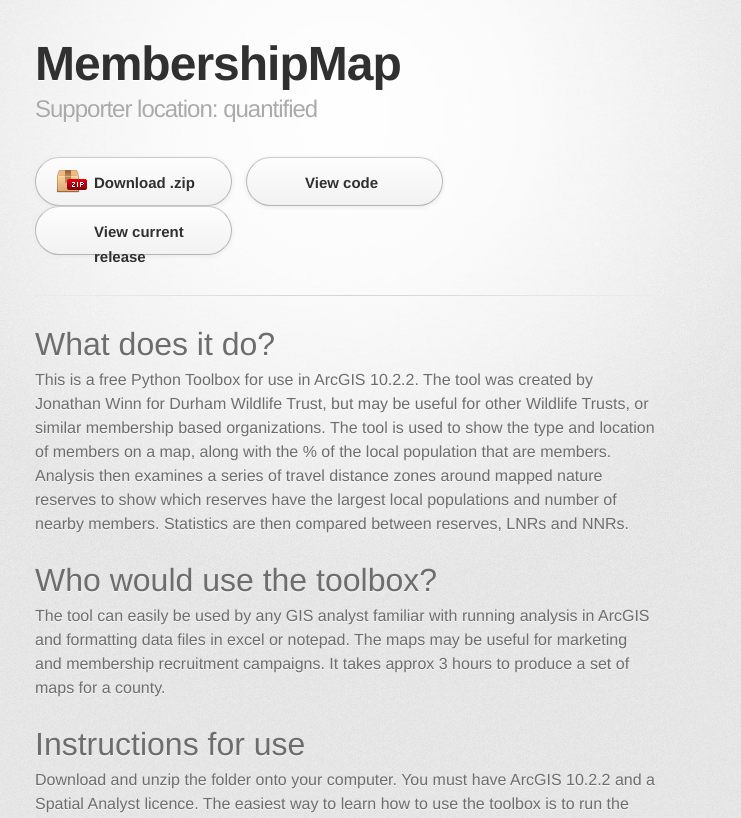
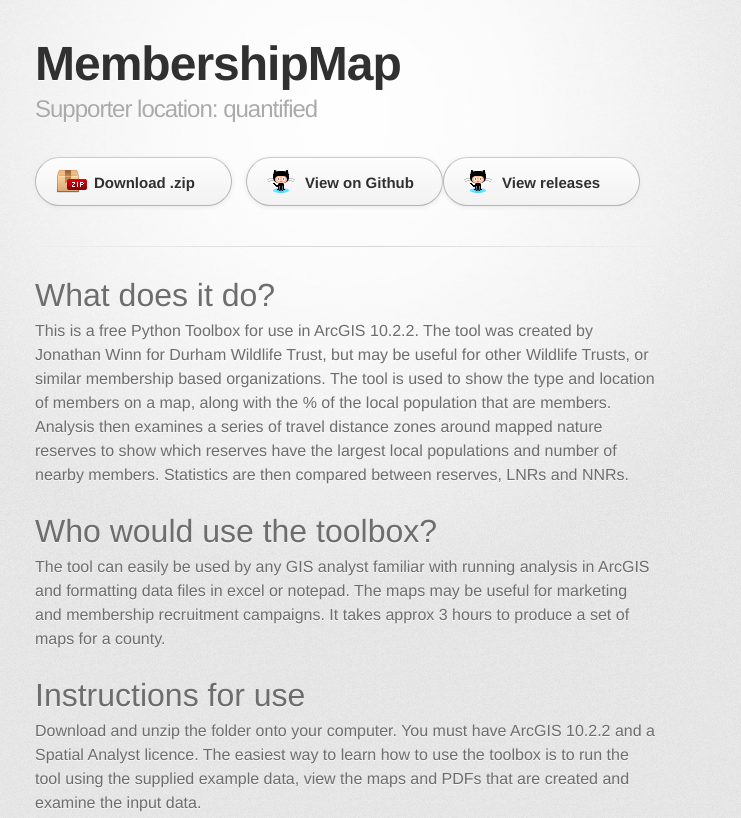
Before and after one commit to Jonathan-Winn/MembershipMap, a plain HTML site: page index.html in a window 1280 px wide. Shown: the top 818 px of the page, without its empty margins (295-1036 px from the left). Drawn offline with Linux system fonts and the light colour scheme; a web font is replaced by a local one.

Commit message:
Update index.html

```diff
--- a/index.html
+++ b/index.html
@@ -24,8 +24,8 @@
 
         <section id="downloads" class="clearfix">
           <a href="https://github.com/Jonathan-Winn/MembershipMap/zipball/master" id="download-zip" class="button"><span>Download .zip</span></a>
-          <a href="https://github.com/Jonathan-Winn/MembershipMap" id="view-code-on-github" class="button"><span>View code</span></a>
-          <a href="https://github.com/Jonathan-Winn/MembershipMap/releases" id="view-current-releases-on-github" class="button"><span>View current release</span></a>
+          <a href="https://github.com/Jonathan-Winn/MembershipMap" id="view-on-github" class="button"><span>View on Github</span></a>
+          <a href="https://github.com/Jonathan-Winn/MembershipMap/releases" id="view-on-github" class="button"><span>View releases</span></a>
         </section>
 
         <hr>
```
